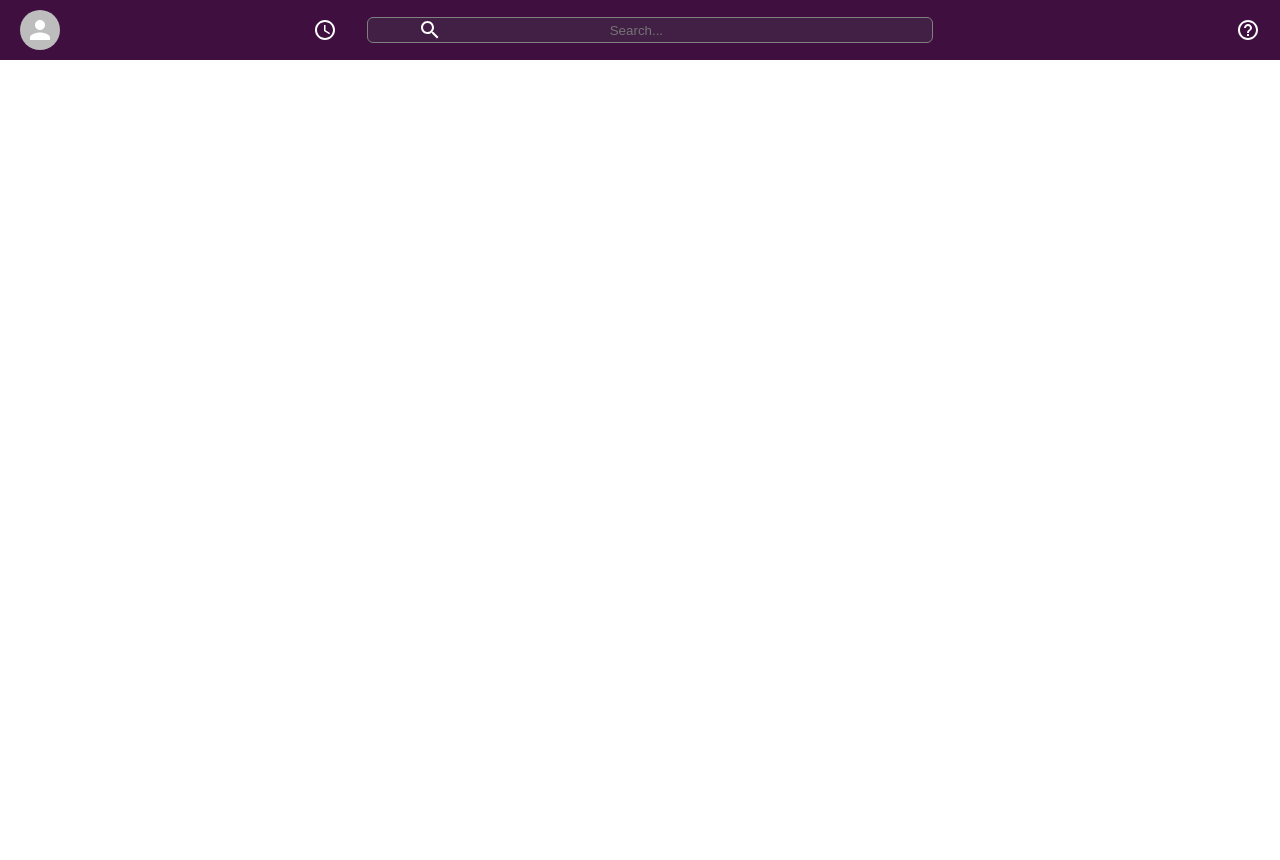
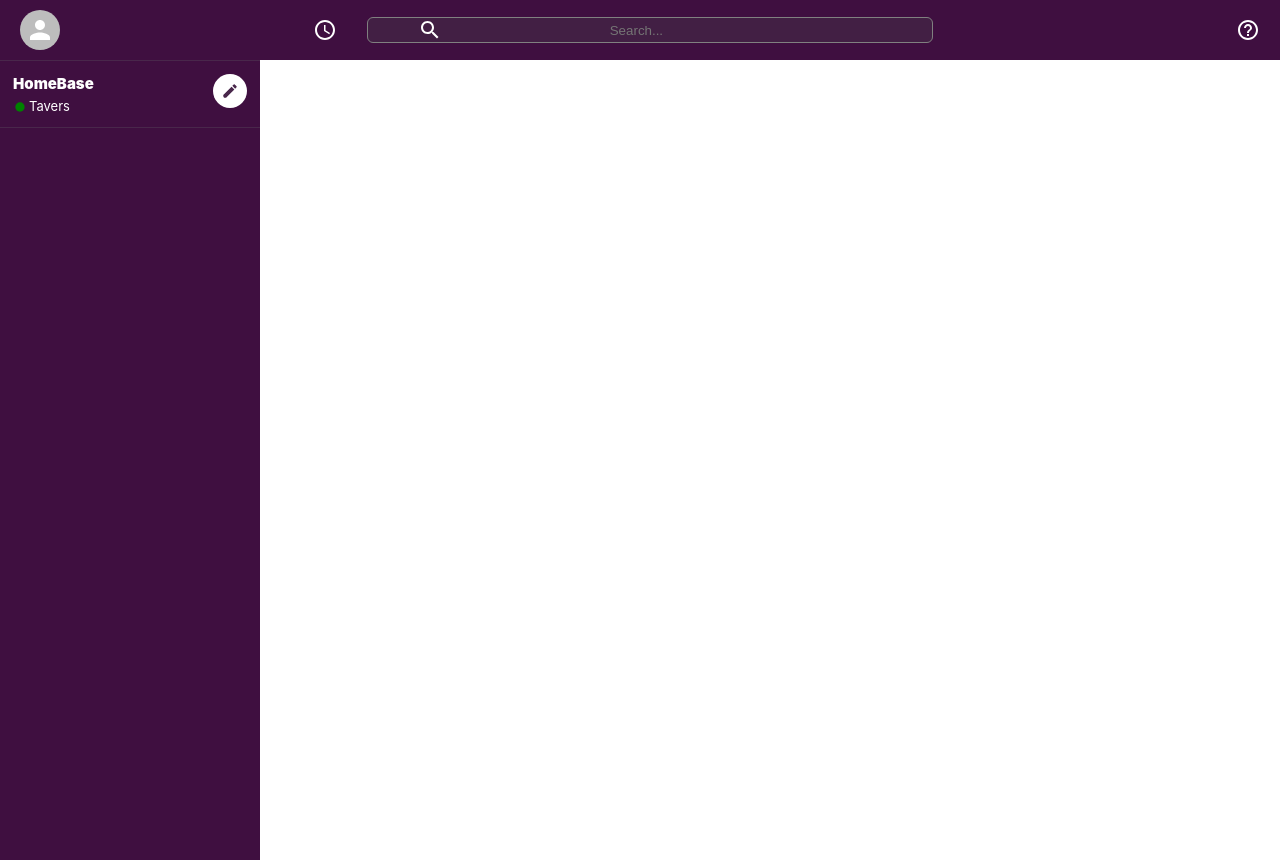
Before and after one commit to tfh12c/slack-clone-tfh12c, a React (Create React App) app: page / in a window 1280 px wide. Before the commit the page ends 800 px from the top, so only its background shows below. Built offline with nearby package versions, Linux system fonts and the light colour scheme.

Commit message:
sidebar header styled

```diff
--- a/src/App.js
+++ b/src/App.js
@@ -1,18 +1,30 @@
 import React from 'react';
 import './App.css';
 import { BrowserRouter, Routes, Route, Link } from "react-router-dom";
+import styled from 'styled-components';
 import Header from './components/Header';
+import Sidebar from './components/Sidebar';
 
 function App() {
   return (
     <>
 		<BrowserRouter>
-			<Routes>
-				<Route path='/' element={<Header />} />
-			</Routes>
+			<Header />
+			<AppBody>
+				<Sidebar />
+				<Routes>
+					<Route path='/'  />
+				</Routes>
+			</AppBody>
 		</BrowserRouter>
 	</>
   );
 }
 
 export default App;
+
+const AppBody = styled.div`
+	padding-top: 60px;
+	display: flex;
+	height: 100vh;
+`;
--- /dev/null
+++ b/src/components/Sidebar.js
@@ -0,0 +1,70 @@
+import React from "react";
+import styled from "styled-components";
+import FiberManualRecordIcon from '@mui/icons-material/FiberManualRecord';
+import CreateIcon from '@mui/icons-material/Create';
+
+function Sidebar() {
+
+	return (
+		<SidebarContainer>
+			<SidebarHeader>
+				<SidebarWorkspace>
+					<h2>HomeBase</h2>
+					<h3>
+						<FiberManualRecordIcon />
+						Tavers
+					</h3>
+				</SidebarWorkspace>
+				<CreateIcon />
+			</SidebarHeader>
+		</SidebarContainer>
+	)
+}
+
+export default Sidebar;
+
+const SidebarContainer = styled.div`
+	background-color: var(--slack-color);
+	color: white;
+	flex: 0.3%;
+	border-top: 1px solid #49274b;
+	max-width: 16.25rem;
+`;
+
+const SidebarHeader = styled.div`
+	display: flex;
+	border-bottom: 1px solid #49274b;
+	padding: .8125rem;
+
+	> .MuiSvgIcon-root {
+		padding: 8px;
+		color: #49274b;
+		font-size: 1.125rem;
+		background-color: white;
+		border-radius: 50%;
+	}
+`;
+
+const SidebarWorkspace = styled.div`
+	flex: 1;
+
+	> h2 {
+		font-size: .9375rem;
+		font-weight: 900;
+		margin-bottom: .3125rem;
+	}
+
+	> h3 {
+		display: flex;
+		font-size: .8125rem;
+		font-weight: 400;
+		align-items: center;
+	}
+
+	> h3 > .MuiSvgIcon-root {
+		font-size: .875rem;
+		margin-top: .0625rem;
+		margin-right: .125rem;
+		color: green;
+	}
+`;
```
Also changed, not shown: src/components/SidebarOption.js (added).
